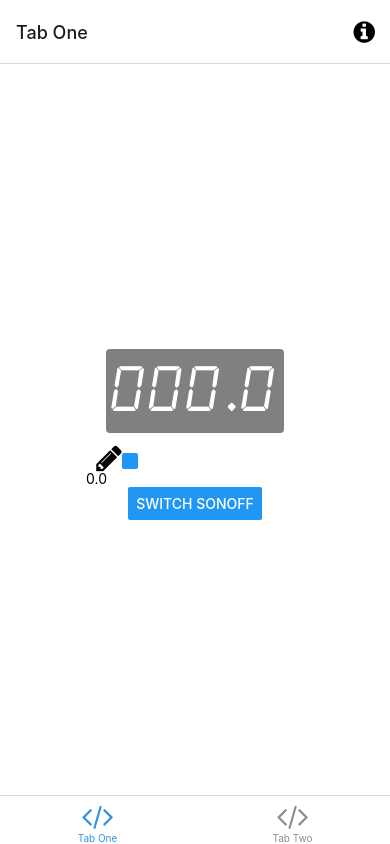
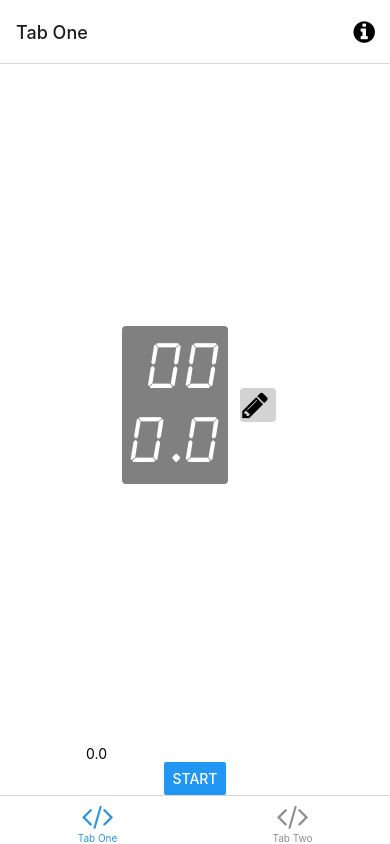
Before and after one commit to Willyfrog/drtimer, a React Native app: screen /TabOne in a window 390 px wide. Built offline with nearby package versions, Linux system fonts and the light colour scheme; what expo-linking would draw is missing.

Commit message:
pending changes

```diff
--- a/components/Display.tsx
+++ b/components/Display.tsx
@@ -9,11 +9,12 @@ type Props = {
 const textStyle = {
   fontFamily: "alarm-clock",
   fontSize: 64,
-  textAlign: "left" as const,
+  textAlign: "right" as const,
   color: "white" as const,
 };
 
 const viewStyle = {
+  flex: 3,
   backgroundColor: "grey" as const,
   borderRadius: 4,
   padding: 5,
--- a/screens/TabOneScreen.tsx
+++ b/screens/TabOneScreen.tsx
@@ -1,5 +1,5 @@
 import React, {useState} from 'react';
-import { Button, StyleSheet, TextInput } from 'react-native';
+import { Button, StyleSheet, TextInput, TouchableOpacity } from 'react-native';
 import Display from '../components/Display';
 import { FontAwesome } from '@expo/vector-icons';
 
@@ -30,7 +30,7 @@ export default function TabOneScreen({ navigation }: RootTabScreenProps<'TabOne'
 
   const switchSonoff = () => {
     const time = Number(timer);
-    if (isNaN(time)) {
+    if (isNaN(time) || time <= 0) {
       return // raise error
     }
     setInProgress(true);
@@ -46,7 +46,7 @@ export default function TabOneScreen({ navigation }: RootTabScreenProps<'TabOne'
         sendSwitch("192.168.0.14", "8081", "1000c81355", 'off');
         clearInterval(endTimer);
         setInProgress(false);
-        setCountDown(Number(timer)*1000);
+        setCountDown(time*1000);
       },
       time*1000
     );
@@ -54,16 +54,15 @@ export default function TabOneScreen({ navigation }: RootTabScreenProps<'TabOne'
 
   return (
     <View style={styles.container}>
-      <View>
+      <View style={styles.row}>
+        <View style={{flex:1}}/>
         <Display milis={countDown}/>
-        <FontAwesome size={30} style={{ marginBottom: -3 }} name={"pencil"} >
-          <Button
-            title=""
-            onPress={() => {
-              console.log('pulso!');
-            }}
-          />
-        </FontAwesome>
+        <TouchableOpacity style={styles.editButton} onPress={ () => {
+          console.log('pulsó');
+        }}>
+          <FontAwesome size={30} name={"pencil"} />
+        </TouchableOpacity>
+        <View style={{flex:1}}/>
       </View>
       <TextInput
         value={timer.toString()}
@@ -75,7 +74,7 @@ export default function TabOneScreen({ navigation }: RootTabScreenProps<'TabOne'
       />
       <Button
         onPress={switchSonoff}
-        title={'Switch Sonoff'}
+        title={'Start'}
         disabled={inProgress}
       />
     </View>
@@ -88,6 +87,12 @@ const styles = StyleSheet.create({
     alignItems: 'center',
     justifyContent: 'center',
   },
+  row: {
+    flex: 1,
+    alignItems: 'center',
+    justifyContent: 'center',
+    flexDirection: 'row',
+  },
   title: {
     fontSize: 20,
     fontWeight: 'bold',
@@ -97,4 +102,18 @@ const styles = StyleSheet.create({
     height: 1,
     width: '80%',
   },
+  editButton: {
+    flex: 1,
+    backgroundColor: 'lightgrey',
+    justifyContent: 'center',
+    borderRadius: 4,
+    padding: 2,
+    margin: 2,
+  },
+  startButton: {
+    backgroundColor: 'lightgrey',
+    borderRadius: 4,
+    padding: 2,
+    margin: 2,
+  },
 });
```
